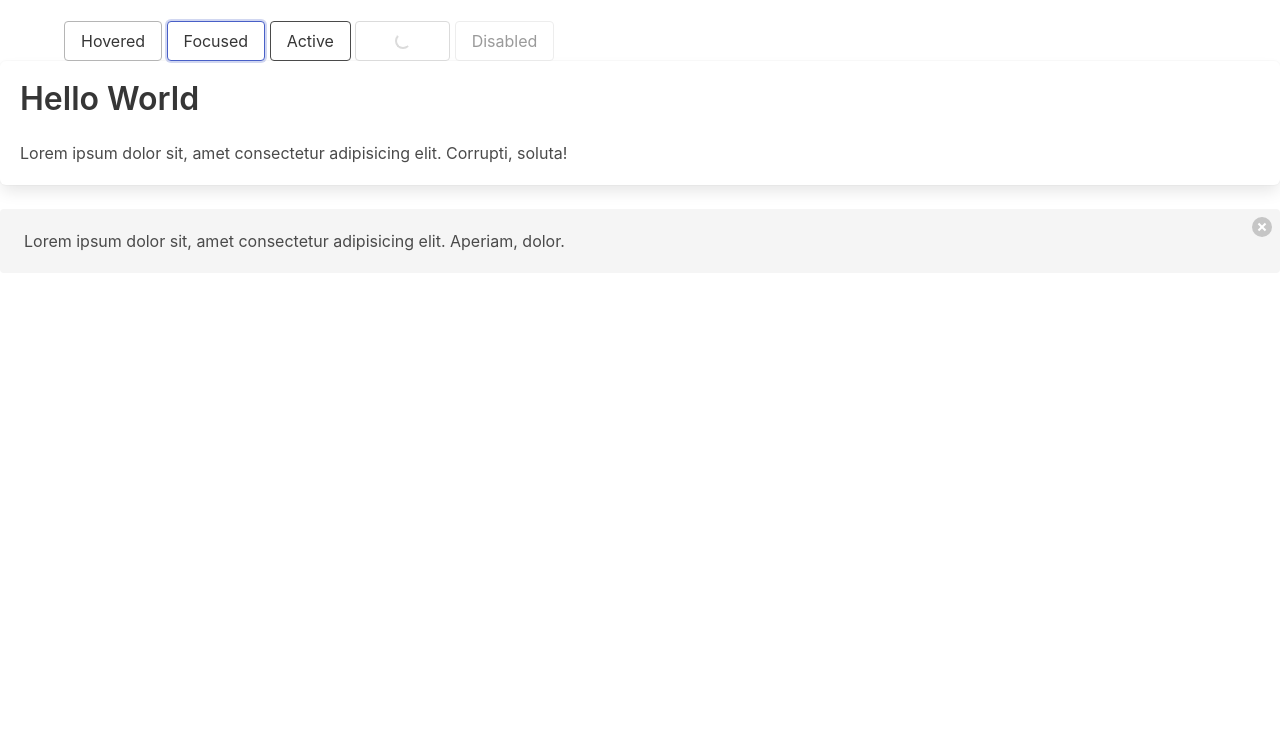
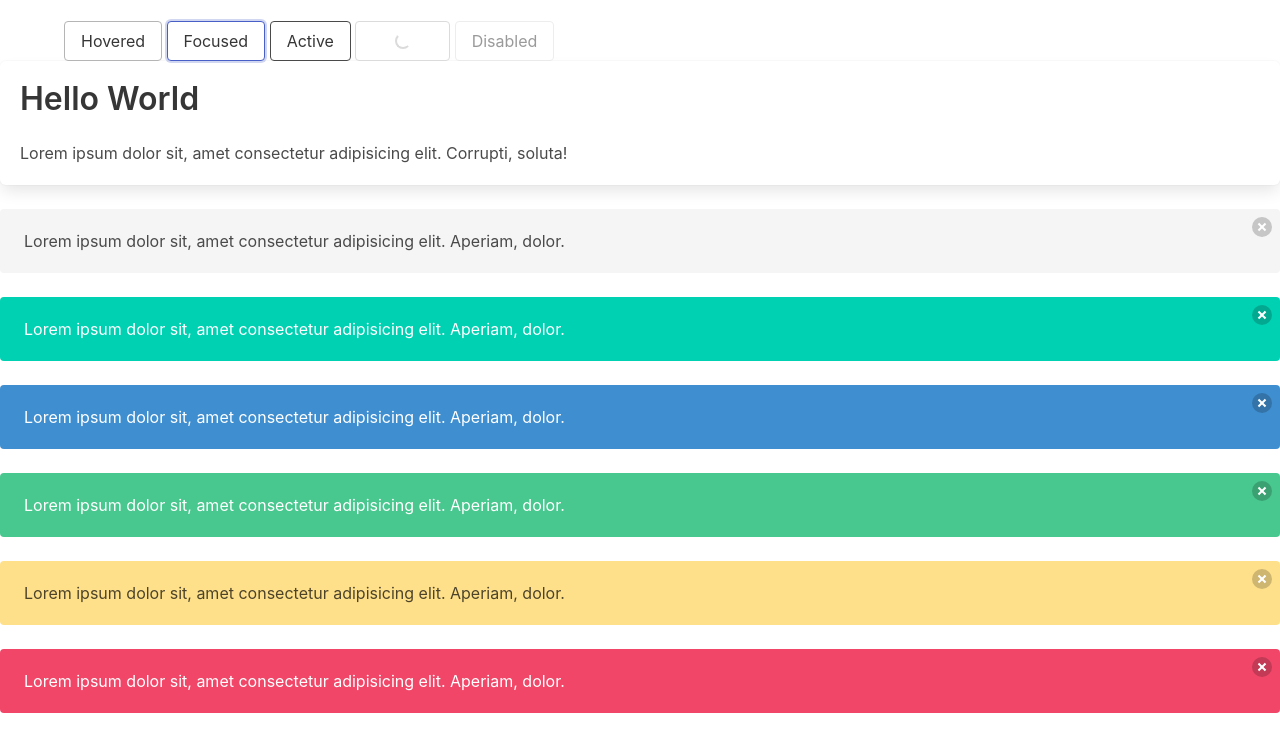
Before and after one commit to ekampreet-block8/bulma-sandbox, a plain HTML site: page index.html in a window 1280 px wide. Shown: the part 891-1642 px from the top of the page. Drawn offline with nearby package versions, Linux system fonts and the light colour scheme.

Commit message:
notifications primary info success warning danger

```diff
--- a/index.html
+++ b/index.html
@@ -104,6 +104,42 @@
         dolor.
       </div>
     </div>
+    <!-- NOTIFICATION primary info success warning danger -->
+    <div class="block">
+      <div class="notification is-primary">
+        <button class="delete"></button>
+        Lorem ipsum dolor sit, amet consectetur adipisicing elit. Aperiam,
+        dolor.
+      </div>
+    </div>
+    <div class="block">
+      <div class="notification is-info">
+        <button class="delete"></button>
+        Lorem ipsum dolor sit, amet consectetur adipisicing elit. Aperiam,
+        dolor.
+      </div>
+    </div>
+    <div class="block">
+      <div class="notification is-success">
+        <button class="delete"></button>
+        Lorem ipsum dolor sit, amet consectetur adipisicing elit. Aperiam,
+        dolor.
+      </div>
+    </div>
+    <div class="block">
+      <div class="notification is-warning">
+        <button class="delete"></button>
+        Lorem ipsum dolor sit, amet consectetur adipisicing elit. Aperiam,
+        dolor.
+      </div>
+    </div>
+    <div class="block">
+      <div class="notification is-danger">
+        <button class="delete"></button>
+        Lorem ipsum dolor sit, amet consectetur adipisicing elit. Aperiam,
+        dolor.
+      </div>
+    </div>
     <div style="margin-top:500px"></div>
   </body>
 </html>
```
